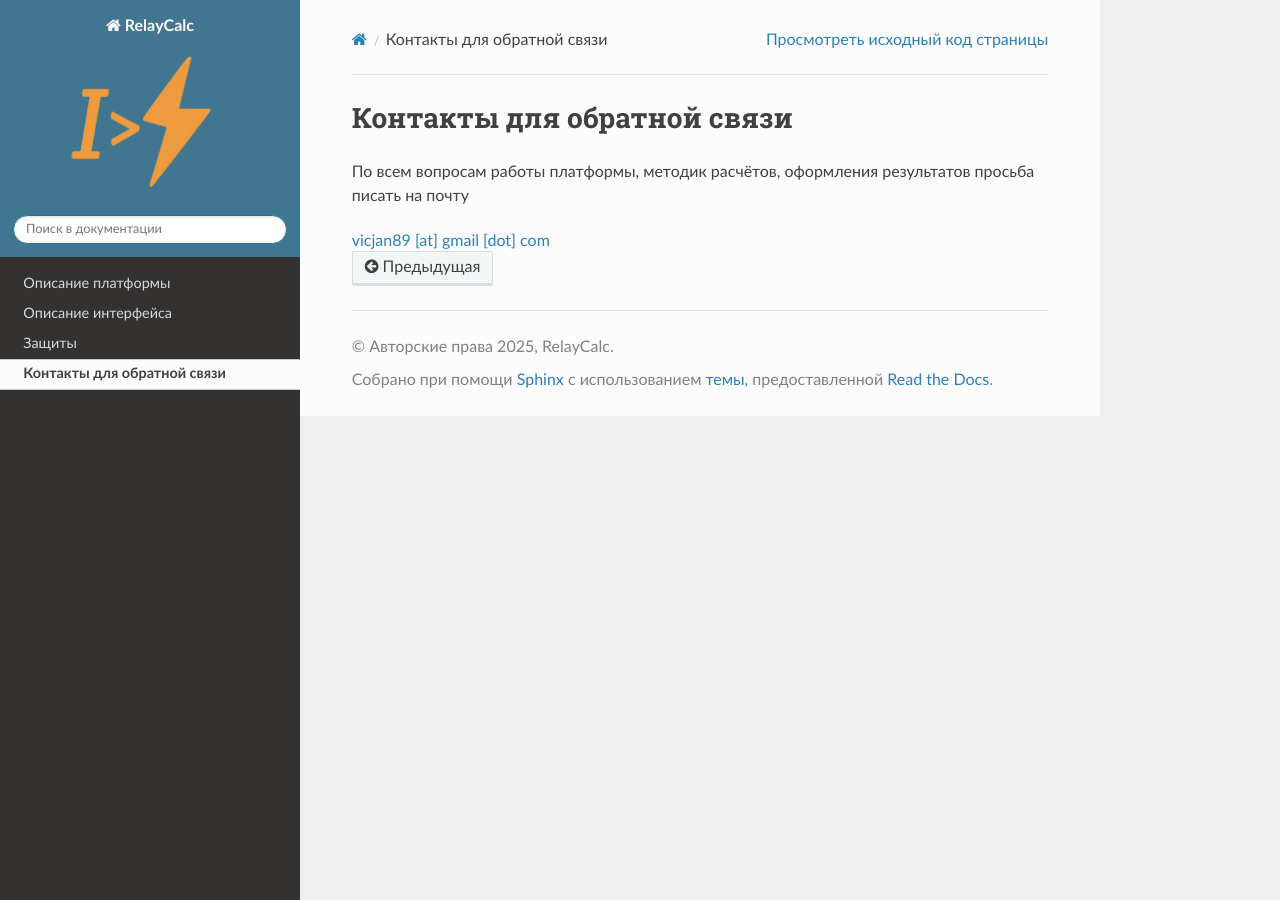
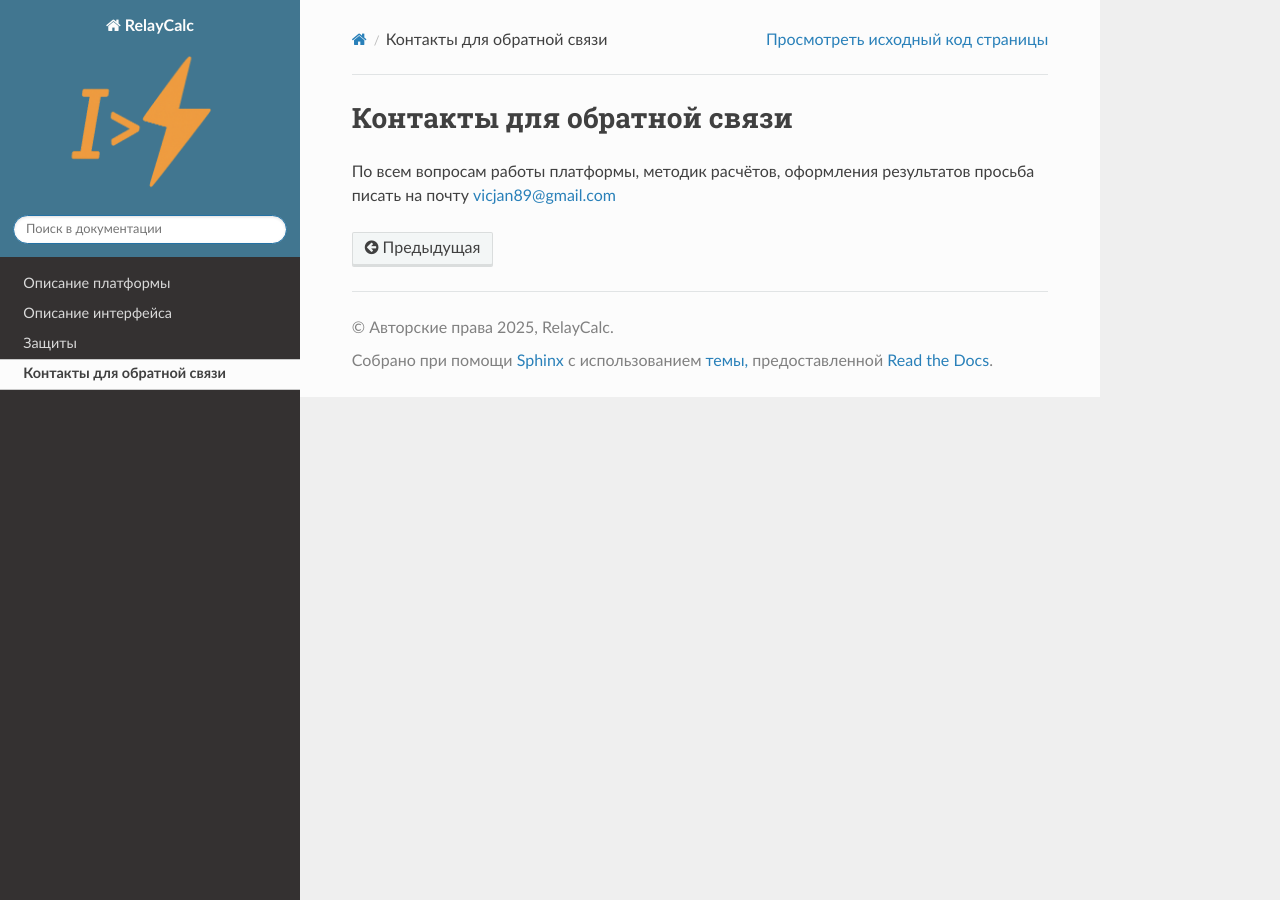
Before and after one commit to vicjan89/eProDoc, a Sphinx documentation site: the page built from docs/source/contacts.rst, in a window 1280 px wide. Built offline with Sphinx 7.4.7 and the Read the Docs theme 3.1.0, drawn with Linux system fonts in a browser that asks for light colours.

Commit message:
Исправил отображение почты

```diff
--- a/docs/source/contacts.rst
+++ b/docs/source/contacts.rst
@@ -2,8 +2,4 @@
 ###########################
 
 По всем вопросам работы платформы, методик расчётов, оформления результатов просьба писать на
-почту
-
-.. raw:: html
-
-   <a href="mailto:vicjan89@gmail.com">vicjan89 [at] gmail [dot] com</a>
+почту vicjan89@gmail.com
```
